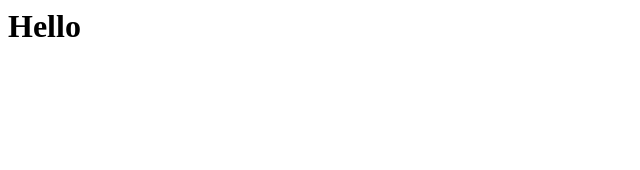
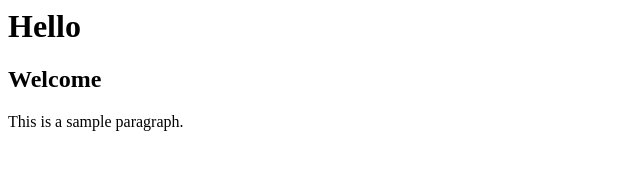
Before and after one commit to iamsarthakdeshmukh/git-version-demo, a plain HTML site: page index.html in a window 1280 px wide. Shown: the whole page, without its empty margins (0-640 px from the left). Drawn offline with Linux system fonts and the light colour scheme.

Commit message:
modified file

```diff
--- a/index.html
+++ b/index.html
@@ -1 +1,3 @@
 <h1>Hello</h1>
+<h2>Welcome</h2>
+<p>This is a sample paragraph.</p>
```
